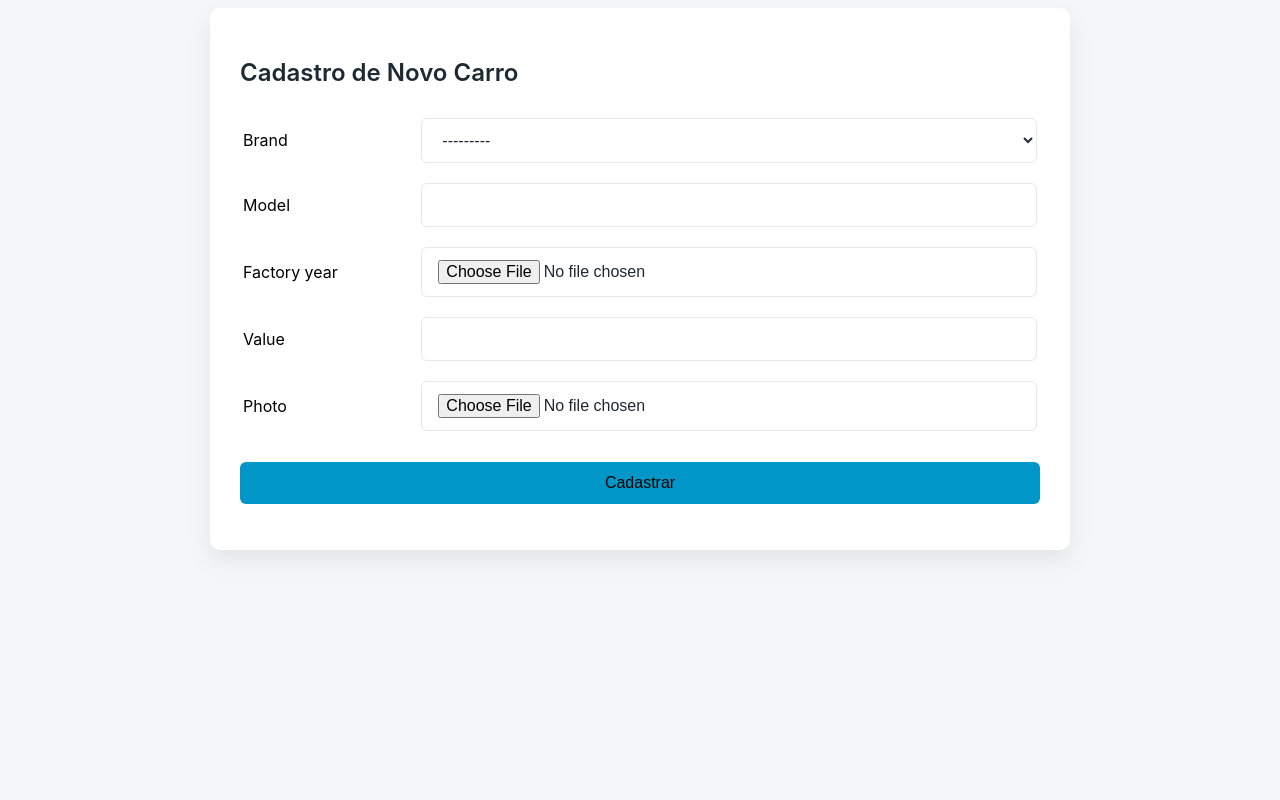
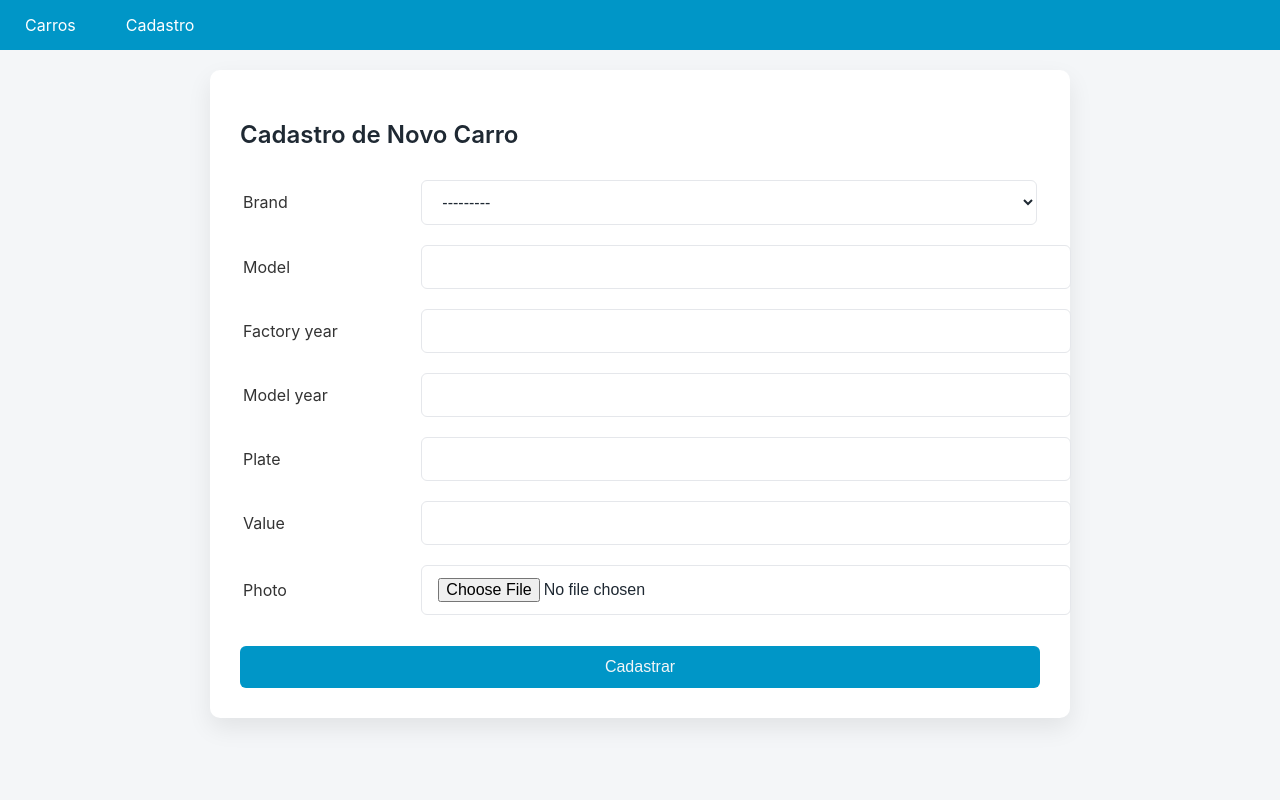
Before and after one commit to Jones-bass/python_full, a Django app: page /new_car/ in a window 1280 px wide. Run offline with Django 5.2, Linux system fonts and the light colour scheme; data comes from the database, SQL or seed files in the repository; both versions use the stored data as it was after the commit.

Commit message:
ajuste finais no form

```diff
--- a/02_Cars/app/settings.py
+++ b/02_Cars/app/settings.py
@@ -55,7 +55,7 @@ ROOT_URLCONF = 'app.urls'
 TEMPLATES = [
     {
         'BACKEND': 'django.template.backends.django.DjangoTemplates',
-        'DIRS': [],
+        'DIRS': ['app/templates'],
         'APP_DIRS': True,
         'OPTIONS': {
             'context_processors': [
--- /dev/null
+++ b/02_Cars/app/templates/base.html
@@ -0,0 +1,93 @@
+<!DOCTYPE html>
+<html lang="en">
+
+<head>
+  <meta charset="UTF-8">
+  <meta name="viewport" content="width=device-width, initial-scale=1.0">
+  <title>{% block title %}Página de Carros{% endblock %}</title>
+  <link rel="stylesheet" href="https://fonts.googleapis.com/css2?family=Open+Sans:wght@300;400;600&display=swap">
+  <style>
+    body {
+      font-family: 'Open Sans', sans-serif;
+      background-color: #f7f7f7;
+      color: #333;
+      margin: 0;
+      padding: 0;
+    }
+
+    header {
+      background-color: #0096c7;
+      color: #fff;
+      text-align: center;
+    }
+
+    footer {
+      background-color: #ccc;
+      color: #333;
+      padding: 20px;
+      text-align: center;
+    }
+
+    nav {
+      background-color: #0096c7;
+      color: #fff;
+      height: 50px;
+      display: flex;
+      justify-content: space-between;
+      align-items: center;
+    }
+
+    nav ul {
+      list-style: none;
+      margin: 0;
+      padding: 0;
+      display: flex;
+    }
+
+    nav ul li {
+      margin: 0 10px;
+    }
+
+    nav ul li a {
+      color: #fff;
+      text-decoration: none;
+      font-size: 16px;
+      padding: 15px;
+      transition: all 0.3s ease;
+    }
+
+    nav ul li a:hover {
+      background-color: #32bbe8;
+    }
+
+    nav ul li.active a {
+      background-color: #666;
+    }
+
+    nav ul li.active a:hover {
+      background-color: #999;
+    }
+
+    .container {
+      padding: 20px;
+    }
+  </style>
+</head>
+
+<body>
+  <header>
+    <nav>
+      <ul>
+        <li><a href="{% url 'cars_list' %}">Carros</a></li>
+        <li><a href="{% url 'new_car' %}">Cadastro</a></li>
+      </ul>
+    </nav>
+  </header>
+
+  <main class="container">
+    {% block content %}{% endblock %}
+  </main>
+
+</body>
+
+</html>
--- a/02_Cars/cars/forms.py
+++ b/02_Cars/cars/forms.py
@@ -1,11 +1,24 @@
 from django import forms
-from cars.models import Brand
+from cars.models import Brand, Car
 
 class CarForm(forms.Form):
     model = forms.CharField(max_length=200)
     brand = forms.ModelChoiceField(Brand.objects.all())
-    factory_year = forms.ImageField()
+    factory_year = forms.IntegerField()
     model_year = forms.IntegerField()
     plate = forms.CharField(max_length=10)
     value = forms.FloatField()
     photo = forms.ImageField()
+
+    def save(self):
+        car = Car(
+        model = self.cleaned_data['model'],
+        brand = self.cleaned_data['brand'],
+        factory_year = self.cleaned_data['factory_year'],
+        model_year = self.cleaned_data['model_year'],
+        plate = self.cleaned_data['plate'],
+        value = self.cleaned_data['value'],
+        photo=self.cleaned_data['photo'],
+        )
+        car.save()
+        return car
--- a/02_Cars/cars/templates/cars.html
+++ b/02_Cars/cars/templates/cars.html
@@ -1,3 +1,5 @@
+{% extends "base.html" %}
+
 {% block content %}
 <style>
   :root {
--- a/02_Cars/cars/templates/new_car.html
+++ b/02_Cars/cars/templates/new_car.html
@@ -1,3 +1,5 @@
+{% extends "base.html" %}
+
 {% block content %}
 
 <style>
@@ -49,7 +51,7 @@
     width: 100%;
     padding: 12px;
     background-color: var(--button-bg);
-    color: var(--button-color);
+    color: var(--light);
     font-size: 1rem;
     border: none;
     border-radius: 6px;
@@ -77,22 +79,43 @@
     {% csrf_token %}
 
     <table>
+      <!-- Brand -->
       <tr>
         <td>{{ new_car_form.brand.label }}</td>
         <td>{{ new_car_form.brand }}</td>
       </tr>
+
+      <!-- Model -->
       <tr>
         <td>{{ new_car_form.model.label }}</td>
         <td>{{ new_car_form.model }}</td>
       </tr>
+
+      <!-- Factory Year -->
       <tr>
         <td>{{ new_car_form.factory_year.label }}</td>
         <td>{{ new_car_form.factory_year }}</td>
       </tr>
+
+      <!-- Model Year -->
+      <tr>
+        <td>{{ new_car_form.model_year.label }}</td>
+        <td>{{ new_car_form.model_year }}</td>
+      </tr>
+
+      <!-- Plate -->
+      <tr>
+        <td>{{ new_car_form.plate.label }}</td>
+        <td>{{ new_car_form.plate }}</td>
+      </tr>
+
+      <!-- Value -->
       <tr>
         <td>{{ new_car_form.value.label }}</td>
         <td>{{ new_car_form.value }}</td>
       </tr>
+
+      <!-- Photo -->
       <tr>
         <td>{{ new_car_form.photo.label }}</td>
         <td>{{ new_car_form.photo }}</td>
--- a/02_Cars/cars/views.py
+++ b/02_Cars/cars/views.py
@@ -1,4 +1,4 @@
-from django.shortcuts import render
+from django.shortcuts import render, redirect
 
 # Create your views here.
 from cars.models import Car
@@ -19,5 +19,11 @@ def car_view(request):
 
 
 def new_car_view(request):
-    new_car_form = CarForm()
+    if request.method == 'POST':
+        new_car_form = CarForm(request.POST, request.FILES)
+        if new_car_form.is_valid():
+            new_car_form.save()
+            return redirect('cars_list')
+    else:
+        new_car_form = CarForm( )
     return render(request, 'new_car.html', {'new_car_form': new_car_form })
```
Also changed, not shown: 02_Cars/db.sqlite3, 02_Cars/media/cars/Captura_de_tela_2026-01-18_230556.png (added).
